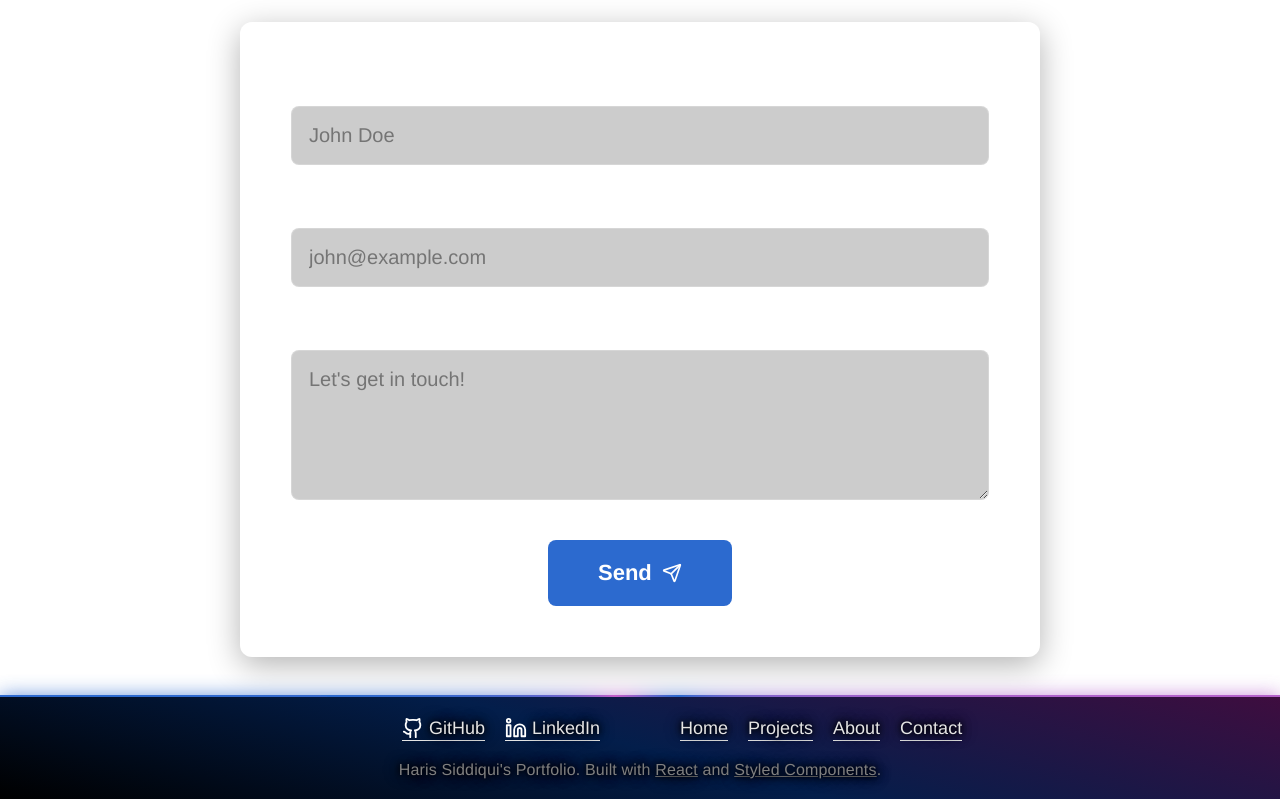
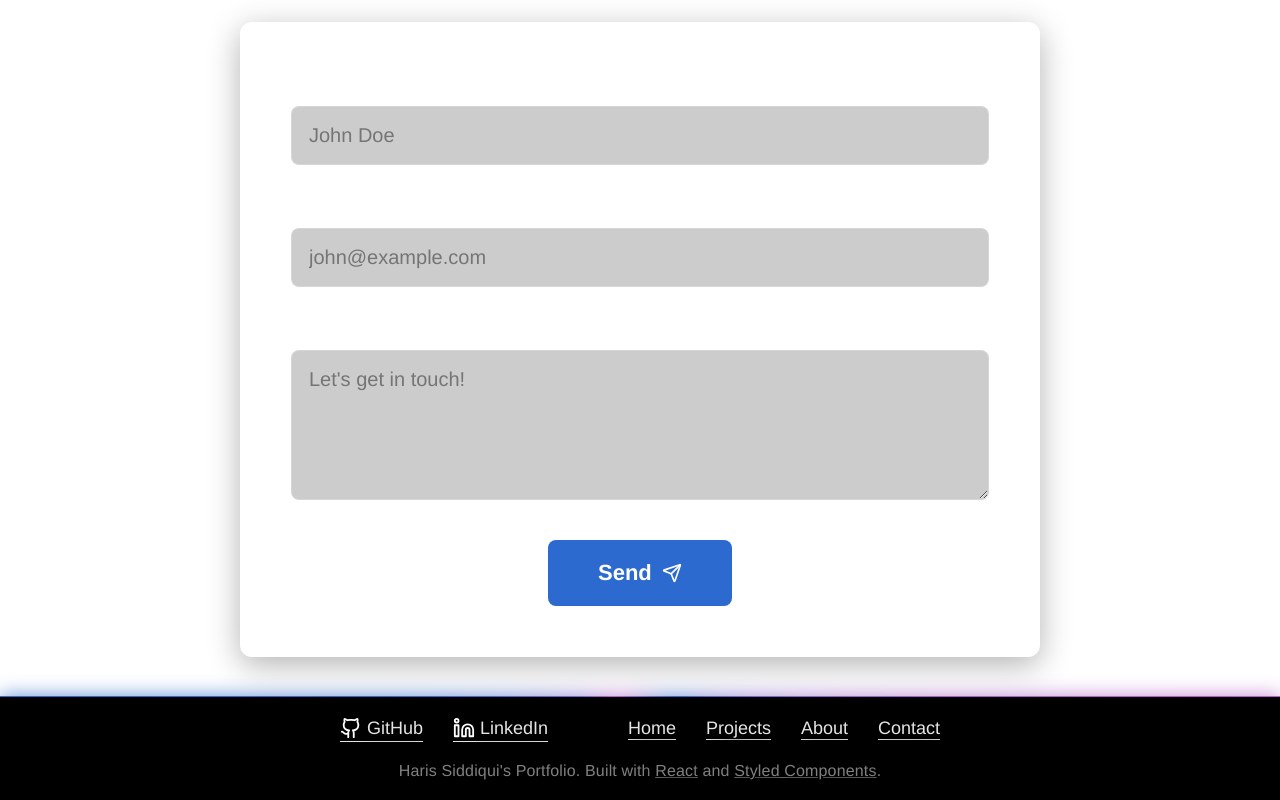
Before and after one commit to Haris-199/portfolio, a React (Vite) app: page / in a window 1280 px wide. Shown: the part 3007-3807 px from the top of the page. Built offline with nearby package versions, Linux system fonts and the light colour scheme.

Commit message:
Restyle footer

```diff
--- a/src/components/Footer.tsx
+++ b/src/components/Footer.tsx
@@ -1,22 +1,17 @@
 import { styled } from 'styled-components';
 import { Link } from 'react-router-dom';
+import GlowLink from './GlowLink';
 
 const FooterContainer = styled.footer`
-  background-image: linear-gradient(
-    15deg,
-    ${(props) => props.theme.background},
-    #031e4b,
-    #3e0d3f
-  );
+  background-color: ${(props) => props.theme.background || '#000'};
   padding: 1rem 5rem;
   font-size: 0.9rem;
   text-shadow: 0 0 5px #000, 0 0 10px #000, 0 0 15px #000;
 
-  display: grid;
-  grid-template-columns: auto 1fr;
-  align-content: center;
-  column-gap: 2rem;
-
+  display: flex;
+  flex-direction: column;
+  align-items: center;
+  gap: 1rem;
   position: relative;
 
   @property --angle {
@@ -32,7 +27,7 @@ const FooterContainer = styled.footer`
     height: 100%;
     width: 100%;
     left: 50%;
-    top: -2px;
+    top: -1px;
     translate: -50% 0%;
     animation: spin 8s linear infinite;
     background-image: repeating-conic-gradient(
@@ -55,9 +50,6 @@ const FooterContainer = styled.footer`
   }
 
   & > p:last-child {
-    margin-top: 1rem;
-    justify-self: center;
-    grid-column: 1 / -1;
     text-align: center;
     font-size: 0.8rem;
     color: gray;
@@ -72,82 +64,50 @@ const FooterContainer = styled.footer`
   }
 
   @media (min-width: 1300px) {
-    padding: 1rem 5%;
+    padding: 1rem calc(1rem + 5%);
   }
 
   @media (min-width: 2100px) {
-    padding: 1rem 20%;
+    padding: 1rem calc(1rem + 20%);
   }
 `;
 
 const Links = styled.nav`
-  margin-left: auto;
   font-weight: 300;
   color: gray;
   width: 100%;
-  display: grid;
-  grid-template-columns: 1fr 1fr;
-  column-gap: 4rem;
-  row-gap: 1rem;
+
+  display: flex;
+  justify-content: center;
+  align-items: center;
+  gap: 4rem;
 
   & .socials,
   & .pages {
     display: flex;
-    gap: 1rem;
-  }
-  & .socials {
-    justify-content: flex-end;
+    align-items: center;
+    gap: 1.5rem;
   }
 
   & a {
     width: max-content;
     color: ${(props) => props.theme.grey};
     text-decoration: none;
-
-    display: flex;
-    align-items: center;
-
-    border-bottom: 1px solid ${(props) => props.theme.grey};
-
-    position: relative;
-    &::before,
-    &::after {
-      content: '';
-      position: absolute;
-      width: 100%;
-      height: 2px;
-      bottom: -1.5px;
-      background-image: linear-gradient(to right, #2c6acf, #c760ca);
-      transform: scaleX(0);
-      transition: transform 0.2s ease-in-out;
-      transform-origin: bottom left;
-    }
-    &::after {
-      height: 4px;
-      filter: blur(5px);
-      opacity: 0.8;
-    }
-
-    &:hover::before,
-    &:focus-visible::before,
-    &:hover::after,
-    &:focus-visible::after {
-      transform: scaleX(1);
-    }
   }
 
   & img {
     width: 1.1rem;
     height: 1.1rem;
     margin-right: 0.25rem;
-    margin-bottom: 1px;
+    margin-bottom: 2px;
     filter: invert(
       ${(props) => (props.theme.background === '#000000' ? 1 : 0)}
     );
   }
 
   @media (max-width: 620px) {
-    grid-template-columns: 1fr;
+    flex-direction: column;
+    gap: 1.5rem;
     & .pages,
     & .socials {
       justify-content: center;
@@ -158,22 +118,30 @@ const Links = styled.nav`
 export default function Footer() {
   return (
     <FooterContainer>
-      <Links style={{ gridColumn: '1 / -1', margin: '0 auto' }}>
+      <Links>
         <div className="socials">
-          <a target='_blank' href="https://github.com/Haris-199/">
+          <GlowLink target='_blank' href="https://github.com/Haris-199/">
             <img src="../src/assets/logos/github.svg" alt="GitHub Logo" />
             <span>GitHub</span>
-          </a>
-          <a target='_blank' href="https://www.linkedin.com/in/harissidd/">
+          </GlowLink>
+          <GlowLink target='_blank' href="https://www.linkedin.com/in/harissidd/">
             <img src="../src/assets/logos/linkedin.svg" alt="LinkedIn Logo" />
             <span>LinkedIn</span>
-          </a>
+          </GlowLink>
         </div>
         <div className="pages">
-          <Link to="/">Home</Link>
-          <Link to="/projects">Projects</Link>
-          <Link to="/about">About</Link>
-          <Link to="/contact">Contact</Link>
+          <GlowLink>
+            <Link to="/">Home</Link>
+          </GlowLink>
+          <GlowLink>
+            <Link to="/projects">Projects</Link>
+          </GlowLink>
+          <GlowLink>
+            <Link to="/about">About</Link>
+          </GlowLink>
+          <GlowLink>
+            <Link to="/contact">Contact</Link>
+          </GlowLink>
         </div>
       </Links>
       <p>
```
